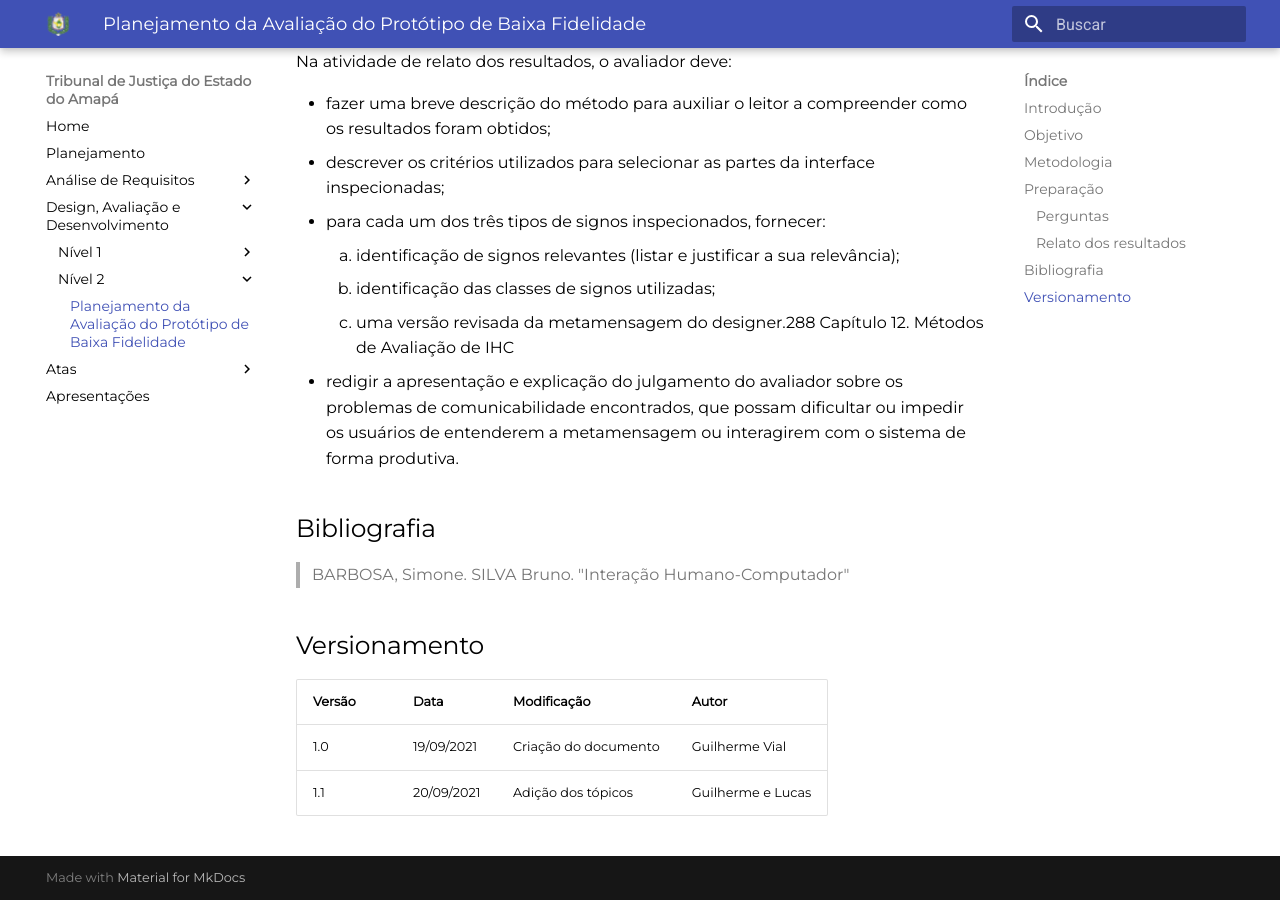
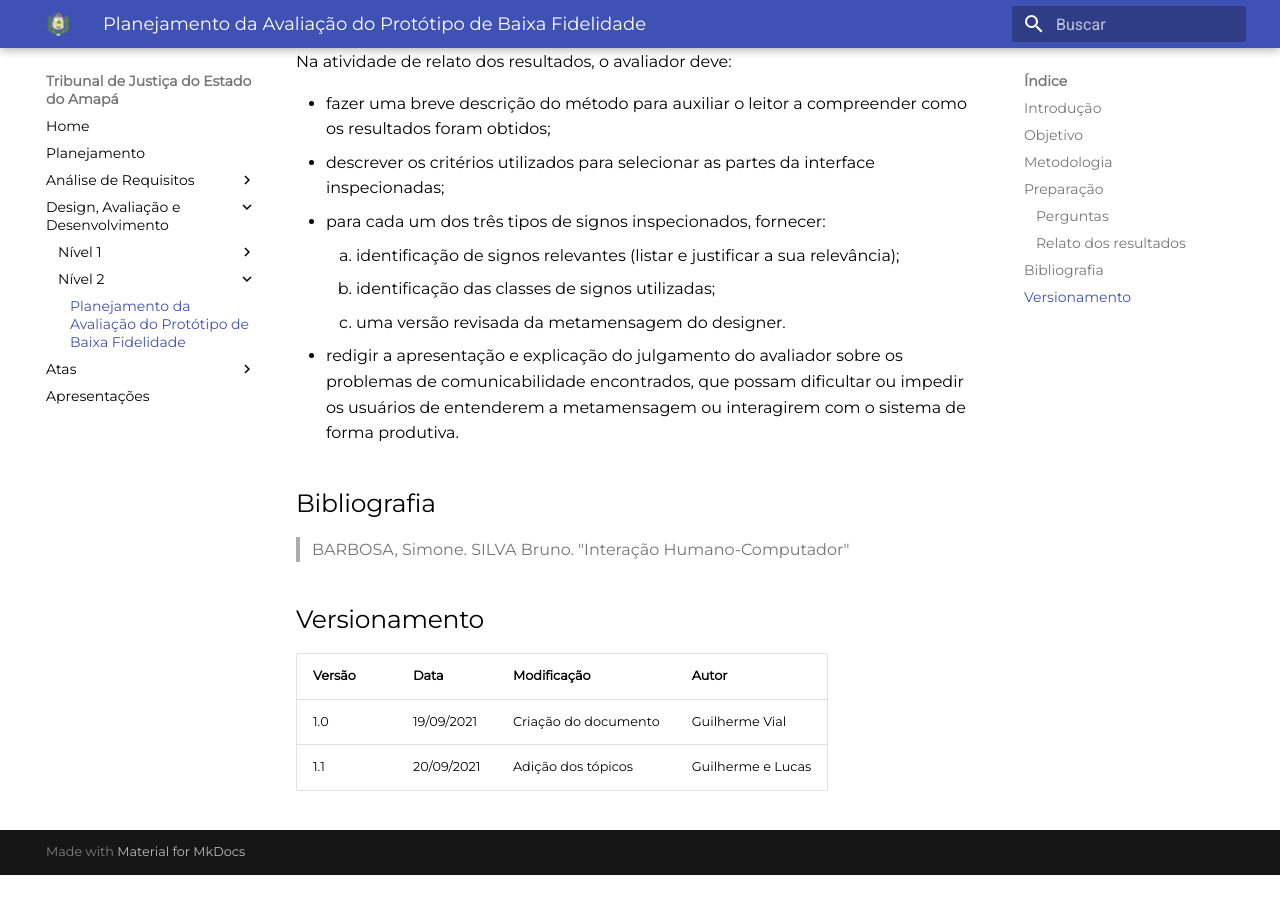
Before and after one commit to Interacao-Humano-Computador/2021.1-Tribunal_de_Justica_do_Amapa, an MkDocs documentation site: the page built from docs/design-ava-des/nivel-2/planejamento_avaliacao.md, in a window 1280 px wide and 900 px high, scrolled down 1866 px. Built offline with MkDocs 1.6.1 and Material for MkDocs 9.7.7, drawn with Linux system fonts in a browser that asks for light colours; after the commit the page ends 2741 px from its top, so only the background shows below that.

Commit message:
rrevisao no planej avaliacao papel

```diff
--- a/docs/design-ava-des/nivel-2/planejamento_avaliacao.md
+++ b/docs/design-ava-des/nivel-2/planejamento_avaliacao.md
@@ -45,7 +45,7 @@ obtidos;
 - para cada um dos três tipos de signos inspecionados, fornecer:
     1. identificação de signos relevantes (listar e justificar a sua relevância);
     2. identificação das classes de signos utilizadas;
-    3. uma versão revisada da metamensagem do designer.288 Capítulo 12. Métodos de Avaliação de IHC
+    3. uma versão revisada da metamensagem do designer.
 - redigir a apresentação e explicação do julgamento do avaliador sobre os problemas de comunicabilidade encontrados, que possam dificultar ou impedir os usuários de entenderem a metamensagem ou interagirem com o sistema de forma produtiva.
 
 ## Bibliografia
```
